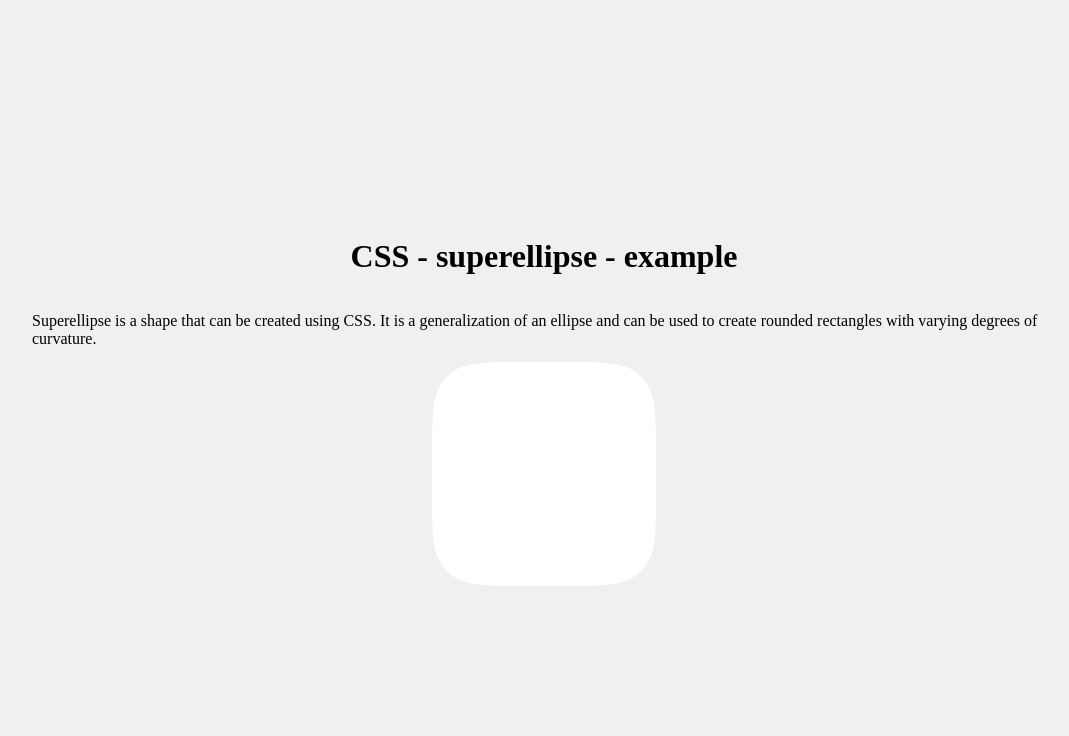
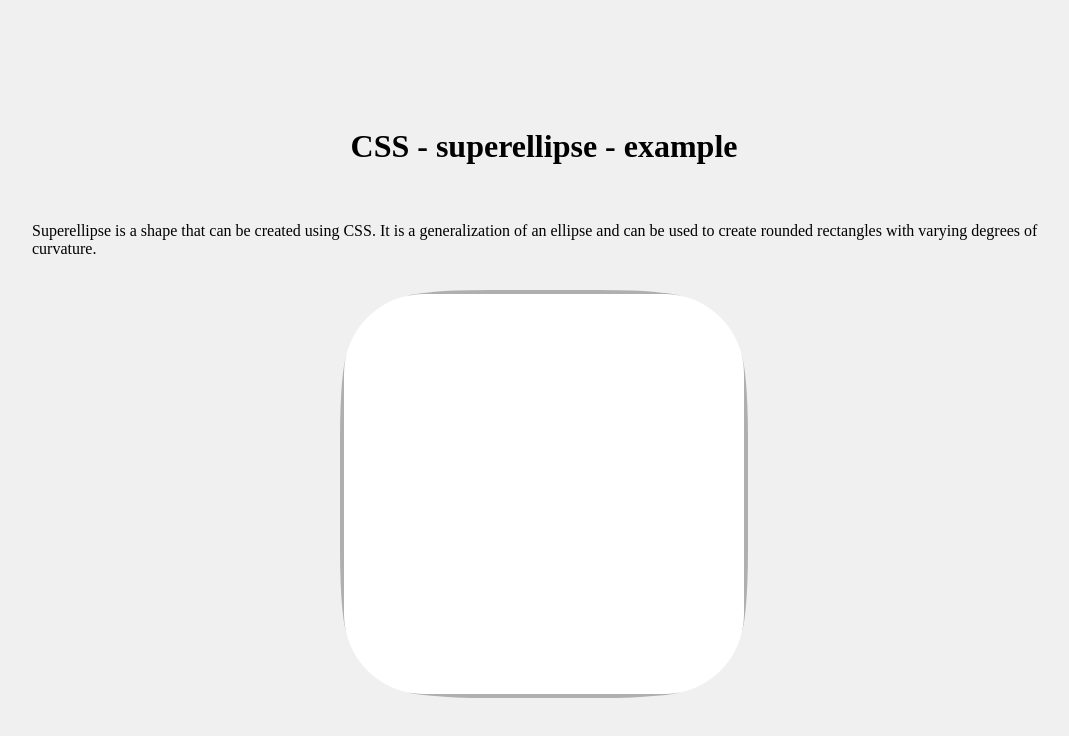
Before and after one commit to Benjaming61001/css-superellipse, a plain HTML site: page index.html in a window 1280 px wide. Shown: the whole page, without its empty margins (96-1165 px from the left). Drawn offline with Linux system fonts and the light colour scheme.

Commit message:
Refactor CSS variables for superellipse dimensions and background color, and update container class styling

```diff
--- a/styles.css
+++ b/styles.css
@@ -1,7 +1,11 @@
 :root {
-	--bg-color: #ffffff;
-	--superellipse-width: 220px;
-	--superellipse-height: 220px;
+	--bg-color: #fff;
+	--bg-color-contrast: #afafaf;
+	--superellipse-width: 400px;
+	--superellipse-height: 400px;
+	--superellipse-border-radius: 20%;
+	--overlap-inset: 15%;
+	--overlap-offset: calc(1.1% * -1);
 }
 
 body {
@@ -13,13 +17,14 @@ body {
 	margin: 0;
 }
 
-body > div {
+.container {
 	width: 80%;
 	height: 80%;
 	display: flex;
 	justify-content: center;
 	align-items: center;
 	flex-direction: column;
+	gap: 20px;
 }
 
 /* Superellipse Shape */
@@ -27,7 +32,7 @@ body > div {
 	width: var(--superellipse-width);
 	height: var(--superellipse-height);
 	position: relative;
-	border-radius: 20%;
+	border-radius: var(--superellipse-border-radius);
 	background-color: var(--bg-color);
 }
 
@@ -40,18 +45,18 @@ body > div {
 
 .superellipse::before {
 	border-radius: 2%/30%;
-	background-color: var(--bg-color);
-	top: 33px;
-	bottom: 33px;
-	right: -2px;
-	left: -2px;
+	background-color: var(--bg-color-contrast);
+	top: var(--overlap-inset);
+	bottom: var(--overlap-inset);
+	right: var(--overlap-offset);
+	left: var(--overlap-offset);
 }
 
 .superellipse::after {
 	border-radius: 30%/2%;
-	background-color: var(--bg-color);
-	left: 33px;
-	right: 33px;
-	top: -2px;
-	bottom: -2px;
+	background-color: var(--bg-color-contrast);
+	left: var(--overlap-inset);
+	right: var(--overlap-inset);
+	top: var(--overlap-offset);
+	bottom: var(--overlap-offset);
 }
```
